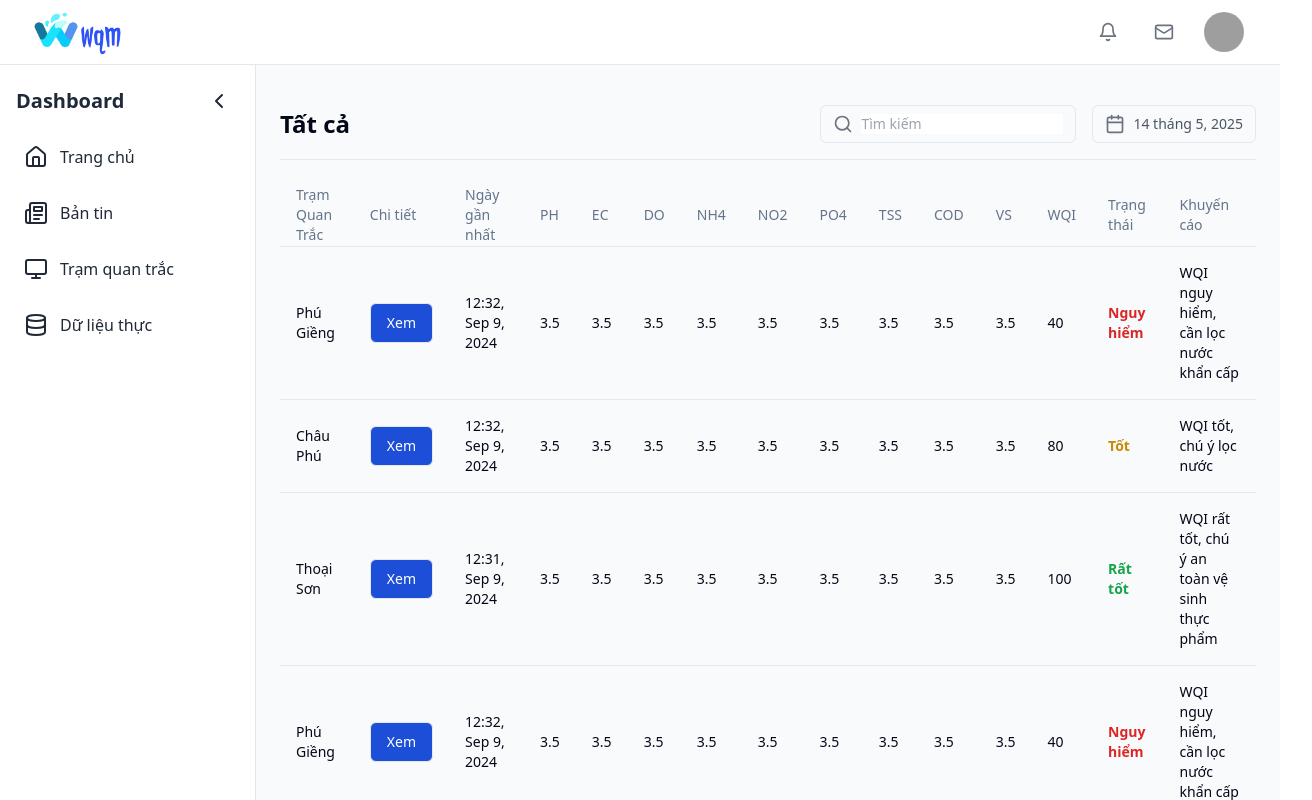
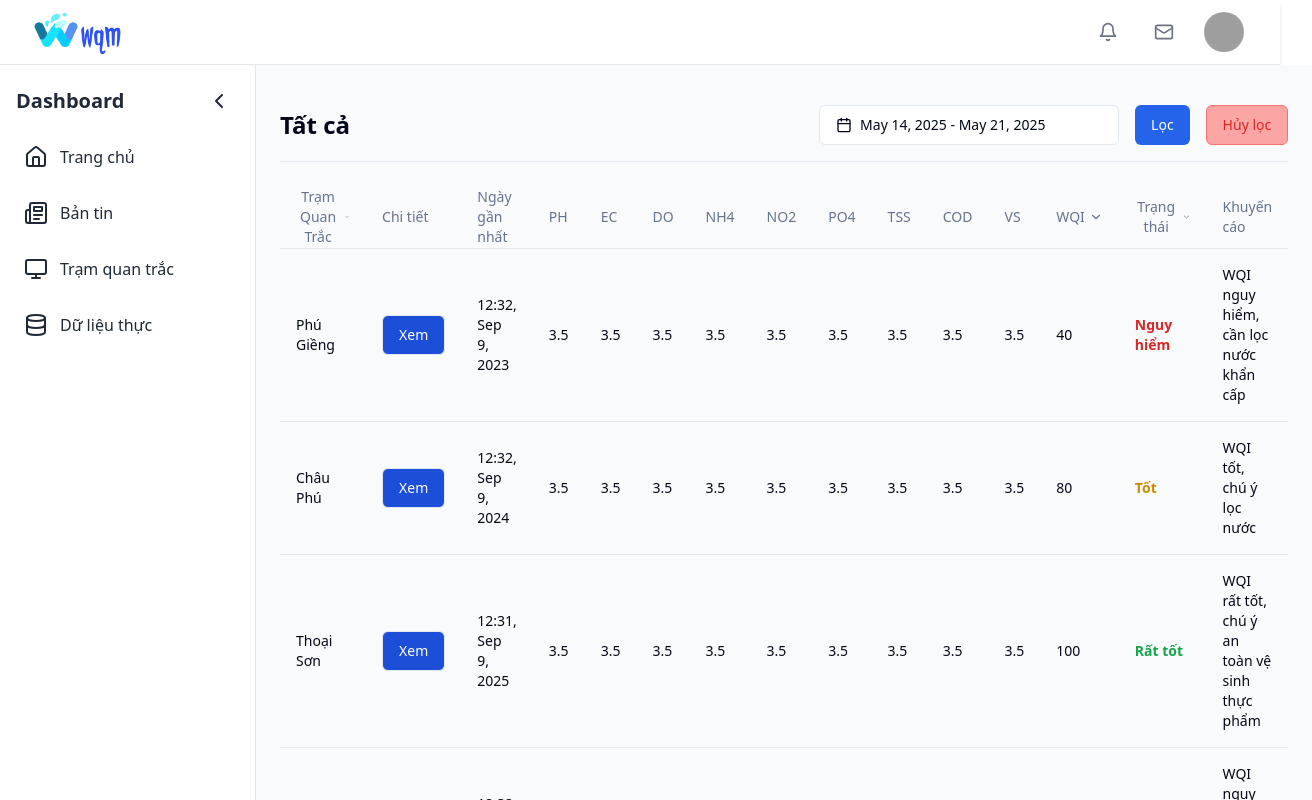
Before and after one commit to KienLe1234567/water_quality_system, a Next.js app in the folder Frontend/: page /dashboard/realtimedata in a window 1280 px wide. Shown: the top 800 px of the page, 1312 px wide, since content can reach past the window. Built offline with nearby package versions, Linux system fonts and the light colour scheme; grey boxes are pictures that could not be loaded.

Commit message:
add filter to some colume, add pick range date to filter

```diff
--- a/Frontend/src/app/(pages)/dashboard/realtimedata/page.tsx
+++ b/Frontend/src/app/(pages)/dashboard/realtimedata/page.tsx
@@ -1,125 +1,207 @@
 "use client"
-import { Pagination } from "@/components/pagination";
-import { Button } from "@/components/ui/button";
-import { Table, TableBody, TableCell, TableHead, TableHeader, TableRow } from "@/components/ui/table";
-import { Calendar, Search } from "lucide-react";
-import { useEffect, useState } from "react";
-
+import { Pagination } from "@/components/pagination"
+import { Button } from "@/components/ui/button"
+import { Table, TableBody, TableCell, TableHead, TableHeader, TableRow } from "@/components/ui/table"
+import { useState } from "react"
+import { addDays, format } from "date-fns"
+import type { DateRange, SelectRangeEventHandler } from "react-day-picker"
+import { CalendarIcon } from "lucide-react"
+import { Calendar } from "@/components/ui/calendar"
+import { ChevronDown } from "lucide-react"
+import { useToast } from "@/hooks/use-toast"
+import { Popover, PopoverContent, PopoverTrigger } from "@/components/ui/popover"
+import { DropdownMenu, DropdownMenuTrigger, DropdownMenuContent, DropdownMenuItem } from "@/components/ui/dropdown-menu"
+import { cn } from "@/lib/utils"
+import { parse } from "date-fns"
 const monitoringStations = [
   {
     station: "Phú Giềng",
-    time: "12:32, Sep 9, 2024",
-    metrics: [3.5, 3.5, 3.5, 3.5, 3.5, 3.5, 3.5, 3.5, 3.5,40],
+    time: "12:32, Sep 9, 2023",
+    metrics: [3.5, 3.5, 3.5, 3.5, 3.5, 3.5, 3.5, 3.5, 3.5, 40],
     status: "Nguy hiểm",
     recommendation: "WQI nguy hiểm, cần lọc nước khẩn cấp",
   },
   {
     station: "Châu Phú",
     time: "12:32, Sep 9, 2024",
-    metrics: [3.5, 3.5, 3.5, 3.5, 3.5, 3.5, 3.5, 3.5, 3.5,80],
+    metrics: [3.5, 3.5, 3.5, 3.5, 3.5, 3.5, 3.5, 3.5, 3.5, 80],
+    status: "Tốt",
+    recommendation: "WQI tốt, chú ý lọc nước",
+  },
+  {
+    station: "Thoại Sơn",
+    time: "12:31, Sep 9, 2025",
+    metrics: [3.5, 3.5, 3.5, 3.5, 3.5, 3.5, 3.5, 3.5, 3.5, 100],
+    status: "Rất tốt",
+    recommendation: "WQI rất tốt, chú ý an toàn vệ sinh thực phẩm",
+  },
+  {
+    station: "Phú Giềng",
+    time: "12:32, Sep 9, 2024",
+    metrics: [3.5, 3.5, 3.5, 3.5, 3.5, 3.5, 3.5, 3.5, 3.5, 40],
+    status: "Nguy hiểm",
+    recommendation: "WQI nguy hiểm, cần lọc nước khẩn cấp",
+  },
+  {
+    station: "Châu Phú",
+    time: "12:32, Sep 9, 2024",
+    metrics: [3.5, 3.5, 3.5, 3.5, 3.5, 3.5, 3.5, 3.5, 3.5, 80],
     status: "Tốt",
     recommendation: "WQI tốt, chú ý lọc nước",
   },
   {
     station: "Thoại Sơn",
     time: "12:31, Sep 9, 2024",
-    metrics: [3.5, 3.5, 3.5, 3.5, 3.5, 3.5, 3.5, 3.5, 3.5,100],
+    metrics: [3.5, 3.5, 3.5, 3.5, 3.5, 3.5, 3.5, 3.5, 3.5, 100],
     status: "Rất tốt",
     recommendation: "WQI rất tốt, chú ý an toàn vệ sinh thực phẩm",
   },
   {
     station: "Phú Giềng",
     time: "12:32, Sep 9, 2024",
-    metrics: [3.5, 3.5, 3.5, 3.5, 3.5, 3.5, 3.5, 3.5, 3.5,40],
+    metrics: [3.5, 3.5, 3.5, 3.5, 3.5, 3.5, 3.5, 3.5, 3.5, 40],
     status: "Nguy hiểm",
     recommendation: "WQI nguy hiểm, cần lọc nước khẩn cấp",
   },
   {
     station: "Châu Phú",
     time: "12:32, Sep 9, 2024",
-    metrics: [3.5, 3.5, 3.5, 3.5, 3.5, 3.5, 3.5, 3.5, 3.5,80],
+    metrics: [3.5, 3.5, 3.5, 3.5, 3.5, 3.5, 3.5, 3.5, 3.5, 80],
     status: "Tốt",
     recommendation: "WQI tốt, chú ý lọc nước",
   },
   {
     station: "Thoại Sơn",
     time: "12:31, Sep 9, 2024",
-    metrics: [3.5, 3.5, 3.5, 3.5, 3.5, 3.5, 3.5, 3.5, 3.5,100],
-    status: "Rất tốt",
-    recommendation: "WQI rất tốt, chú ý an toàn vệ sinh thực phẩm",
-  },{
-    station: "Phú Giềng",
-    time: "12:32, Sep 9, 2024",
-    metrics: [3.5, 3.5, 3.5, 3.5, 3.5, 3.5, 3.5, 3.5, 3.5,40],
-    status: "Nguy hiểm",
-    recommendation: "WQI nguy hiểm, cần lọc nước khẩn cấp",
-  },
-  {
-    station: "Châu Phú",
-    time: "12:32, Sep 9, 2024",
-    metrics: [3.5, 3.5, 3.5, 3.5, 3.5, 3.5, 3.5, 3.5, 3.5,80],
-    status: "Tốt",
-    recommendation: "WQI tốt, chú ý lọc nước",
-  },
-  {
-    station: "Thoại Sơn",
-    time: "12:31, Sep 9, 2024",
-    metrics: [3.5, 3.5, 3.5, 3.5, 3.5, 3.5, 3.5, 3.5, 3.5,100],
+    metrics: [3.5, 3.5, 3.5, 3.5, 3.5, 3.5, 3.5, 3.5, 3.5, 100],
     status: "Rất tốt",
     recommendation: "WQI rất tốt, chú ý an toàn vệ sinh thực phẩm",
   },
-];
-let ITEMS_PER_PAGE = 6; // Number of items per page
+]
+const ITEMS_PER_PAGE = 6 // Number of items per page
 
 export default function Realtimedata() {
-  const [currentPage, setCurrentPage] = useState<number>(1);
-  const [ITEMS_PER_PAGE, setItemAmount] = useState<number>(6);
-  const [currentDate, setCurrentDate] = useState<string>("");
+  const [currentPage, setCurrentPage] = useState<number>(1)
+  const [ITEMS_PER_PAGE, setItemAmount] = useState<number>(6)
+  const [date, setDate] = useState<DateRange | undefined>({
+    from: new Date(),
+    to: addDays(new Date(), 7),
+  })
+  const [selectedStation, setSelectedStation] = useState<string | null>(null)
+  const [selectedStatus, setSelectedStatus] = useState<string | null>(null)
+  const [selectedWQI, setSelectedWQI] = useState<number | null>(null)
+  const { toast } = useToast()
+  const [filteredData, setFilteredData] = useState(monitoringStations);
 
-  useEffect(() => {
-    const today = new Date();
-    const formattedDate = today.toLocaleDateString("vi-VN", {
-      day: "numeric",
-      month: "long",
-      year: "numeric",
-    });
-    setCurrentDate(formattedDate);
-  }, []);
+  const uniqueStations = Array.from(new Set(monitoringStations.map((s) => s.station)))
+  const uniqueStatuses = Array.from(new Set(monitoringStations.map((s) => s.status)))
+  const uniqueWQI = Array.from(new Set(monitoringStations.map((s) => s.metrics[9])))
 
-  const totalPages = Math.ceil(monitoringStations.length / ITEMS_PER_PAGE);
-  const displayedStations = monitoringStations.slice(
-    (currentPage - 1) * ITEMS_PER_PAGE,
-    currentPage * ITEMS_PER_PAGE
+  const filteredStations = monitoringStations.filter((station) => {
+    return (
+      (selectedStation ? station.station === selectedStation : true) &&
+      (selectedStatus ? station.status === selectedStatus : true) &&
+      (selectedWQI ? station.metrics[9] === selectedWQI : true)
+    )
+  })
+  const commonFilteredData = filteredStations.filter(station =>
+    filteredData.some(filtered => (filtered.time === station.time)&&(filtered.station === station.station))
   );
+  const totalPages = Math.ceil(commonFilteredData.length / ITEMS_PER_PAGE);
+  const displayedStations = commonFilteredData.slice((currentPage - 1) * ITEMS_PER_PAGE, currentPage * ITEMS_PER_PAGE);
 
   const handlePageChange = (page: number) => {
-    setCurrentPage(page);
+    setCurrentPage(page)
+  }
+  const handleSelect: SelectRangeEventHandler = (range) => {
+    setDate(range)
+  }
+
+  const handleFilter = () => {
+    if (!date?.from || !date?.to) {
+      toast({ title: "Vui lòng chọn khoảng thời gian" });
+      return;
+    }
+
+    const fromDate = new Date(date.from);
+    const toDate = new Date(date.to);
+
+    const newFilteredData = monitoringStations.filter((station) => {
+      const stationDate = parse(station.time, "HH:mm, MMM d, yyyy", new Date());
+
+      return (
+        !isNaN(stationDate.getTime()) &&
+        stationDate >= fromDate &&
+        stationDate <= toDate &&
+        (selectedStation ? station.station === selectedStation : true) &&
+        (selectedStatus ? station.status === selectedStatus : true) &&
+        (selectedWQI ? station.metrics[9] === selectedWQI : true)
+      );
+    });
+
+    setFilteredData(newFilteredData);
+    setCurrentPage(1);
   };
-
+const handleResetFilter = () => {
+  setFilteredData(monitoringStations); // Reset về toàn bộ dữ liệu
+  setDate(undefined);
+  setSelectedStation(null);
+  setSelectedStatus(null);
+  setSelectedWQI(null);
+  setCurrentPage(1);
+};
   return (
     <div className="space-y-6">
       <header className="flex items-center justify-between py-4 border-b">
         <h1 className="text-2xl font-bold">Tất cả</h1>
         <div className="flex items-center space-x-4">
-          <div className="flex items-center border px-3 py-2 rounded-md">
-            <Search className="w-5 h-5 text-gray-500 mr-2" />
-            <input
-              type="text"
-              placeholder="Tìm kiếm"
-              className="outline-none text-sm placeholder-gray-400"
-            />
-          </div>
-          <div className="flex items-center border px-3 py-2 rounded-md">
-            <Calendar className="w-5 h-5 text-gray-500 mr-2" />
-            <span className="text-sm text-gray-600">{currentDate}</span>
-          </div>
+          <Popover>
+            <PopoverTrigger asChild>
+              <Button
+                id="date"
+                variant={"outline"}
+                className={cn("w-[300px] justify-start text-left font-normal", !date && "text-muted-foreground")}
+              >
+                <CalendarIcon className="mr-2 h-4 w-4" />
+                {date?.from ? (
+                  date.to ? (
+                    <>
+                      {format(date.from, "LLL dd, y")} - {format(date.to, "LLL dd, y")}
+                    </>
+                  ) : (
+                    format(date.from, "LLL dd, y")
+                  )
+                ) : (
+                  <span>Pick a date</span>
+                )}
+              </Button>
+            </PopoverTrigger>
+            <PopoverContent className="w-auto p-0" align="start">
+              <Calendar initialFocus mode="range" selected={date} onSelect={handleSelect} numberOfMonths={2} />
+            </PopoverContent>
+          </Popover>
+          <Button onClick={handleFilter} className="bg-blue-600 hover:bg-blue-700 text-white">Lọc</Button>
+          <Button variant="outline" onClick={handleResetFilter} className="bg-red-300 text-red-600 hover:bg-red-200 border border-red-400">Hủy lọc</Button>
         </div>
       </header>
-
       <Table className="w-full">
         <TableHeader>
           <TableRow>
-            <TableHead>Trạm Quan Trắc</TableHead>
+            <TableHead>
+              <DropdownMenu>
+                <DropdownMenuTrigger className="flex items-center space-x-1">
+                  <span>Trạm Quan Trắc</span> <ChevronDown size={14} />
+                </DropdownMenuTrigger>
+                <DropdownMenuContent>
+                  <DropdownMenuItem onClick={() => setSelectedStation(null)}>Tất cả</DropdownMenuItem>
+                  {uniqueStations.map((station) => (
+                    <DropdownMenuItem key={station} onClick={() => setSelectedStation(station)}>
+                      {station}
+                    </DropdownMenuItem>
+                  ))}
+                </DropdownMenuContent>
+              </DropdownMenu>
+            </TableHead>
             <TableHead>Chi tiết</TableHead>
             <TableHead>Ngày gần nhất</TableHead>
             <TableHead>PH</TableHead>
@@ -131,8 +213,36 @@ export default function Realtimedata() {
             <TableHead>TSS</TableHead>
             <TableHead>COD</TableHead>
             <TableHead>VS</TableHead>
-            <TableHead>WQI</TableHead>
-            <TableHead>Trạng thái</TableHead>
+            <TableHead>
+              <DropdownMenu>
+                <DropdownMenuTrigger className="flex items-center space-x-1">
+                  <span>WQI</span> <ChevronDown size={14} />
+                </DropdownMenuTrigger>
+                <DropdownMenuContent>
+                  <DropdownMenuItem onClick={() => setSelectedWQI(null)}>Tất cả</DropdownMenuItem>
+                  {uniqueWQI.map((wqi) => (
+                    <DropdownMenuItem key={wqi} onClick={() => setSelectedWQI(wqi)}>
+                      {wqi}
+                    </DropdownMenuItem>
+                  ))}
+                </DropdownMenuContent>
+              </DropdownMenu>
+            </TableHead>
+            <TableHead>
+              <DropdownMenu>
+                <DropdownMenuTrigger className="flex items-center space-x-1">
+                  <span>Trạng thái</span> <ChevronDown size={14} />
+                </DropdownMenuTrigger>
+                <DropdownMenuContent>
+                  <DropdownMenuItem onClick={() => setSelectedStatus(null)}>Tất cả</DropdownMenuItem>
+                  {uniqueStatuses.map((status) => (
+                    <DropdownMenuItem key={status} onClick={() => setSelectedStatus(status)}>
+                      {status}
+                    </DropdownMenuItem>
+                  ))}
+                </DropdownMenuContent>
+              </DropdownMenu>
+            </TableHead>
             <TableHead>Khuyến cáo</TableHead>
           </TableRow>
         </TableHeader>
@@ -141,21 +251,21 @@ export default function Realtimedata() {
             <TableRow key={index}>
               <TableCell>{station.station}</TableCell>
               <TableCell>
-              <Button className="px-4 py-1 text-white bg-blue-700 hover:bg-blue-600 border border-black-600">
-                Xem
-              </Button>
+                <Button className="px-4 py-1 text-white bg-blue-700 hover:bg-blue-600 border border-black-600">
+                  Xem
+                </Button>
               </TableCell>
               <TableCell>{station.time}</TableCell>
-              {station.metrics.map((metric, idx) => (
-                <TableCell key={idx}>{metric}</TableCell>
+              {station.metrics.map((value, i) => (
+                <TableCell key={i}>{value}</TableCell>
               ))}
               <TableCell
                 className={
                   station.status === "Nguy hiểm"
                     ? "text-red-600 font-bold"
                     : station.status === "Rất tốt"
-                    ? "text-green-600 font-bold"
-                    : "text-yellow-600 font-bold"
+                      ? "text-green-600 font-bold"
+                      : "text-yellow-600 font-bold"
                 }
               >
                 {station.status}
@@ -165,14 +275,9 @@ export default function Realtimedata() {
           ))}
         </TableBody>
       </Table>
-
       <footer className="mt-6 flex justify-center items-center">
         {totalPages >= 1 && (
-          <Pagination
-            currentPage={currentPage}
-            totalPages={totalPages}
-            onPageChange={handlePageChange}
-          />
+          <Pagination currentPage={currentPage} totalPages={totalPages} onPageChange={handlePageChange} />
         )}
         <div className="flex items-center ml-4">
           <label className="mr-2">Items per page:</label>
@@ -189,5 +294,5 @@ export default function Realtimedata() {
         </div>
       </footer>
     </div>
-  );
+  )
 }
--- a/Frontend/src/app/(pages)/dashboard/stations/page.tsx
+++ b/Frontend/src/app/(pages)/dashboard/stations/page.tsx
@@ -74,7 +74,7 @@ export default function StationsPage() {
     {/* Header */}
     <header className="flex justify-between items-center border-b pb-2">
       <h1 className="text-2xl font-bold">Trạm Quan Trắc</h1>
-      <div className="flex space-x-2">
+      {/* <div className="flex space-x-2">
         <div className="flex items-center border px-3 py-1 rounded-md">
           <Search className="w-4 h-4 text-gray-500 mr-2" />
           <input type="text" placeholder="Tìm kiếm" className="outline-none text-sm" />
@@ -83,7 +83,7 @@ export default function StationsPage() {
           <Calendar className="w-4 h-4 text-gray-500 mr-2" />
           <span className="text-sm">Tháng 9 năm 2024</span>
         </div>
-      </div>
+      </div> */}
     </header>
 
     {/* Map & Table */}
```
